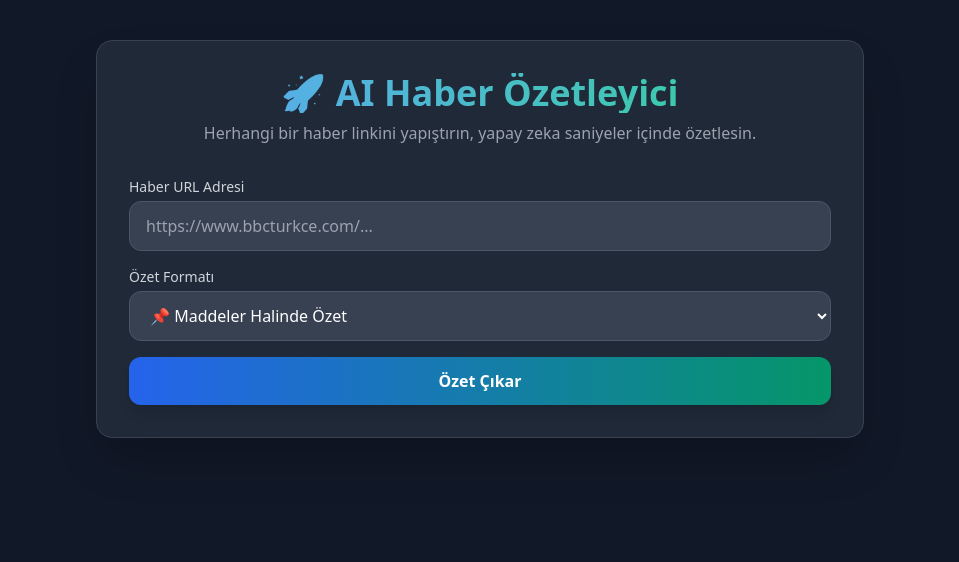
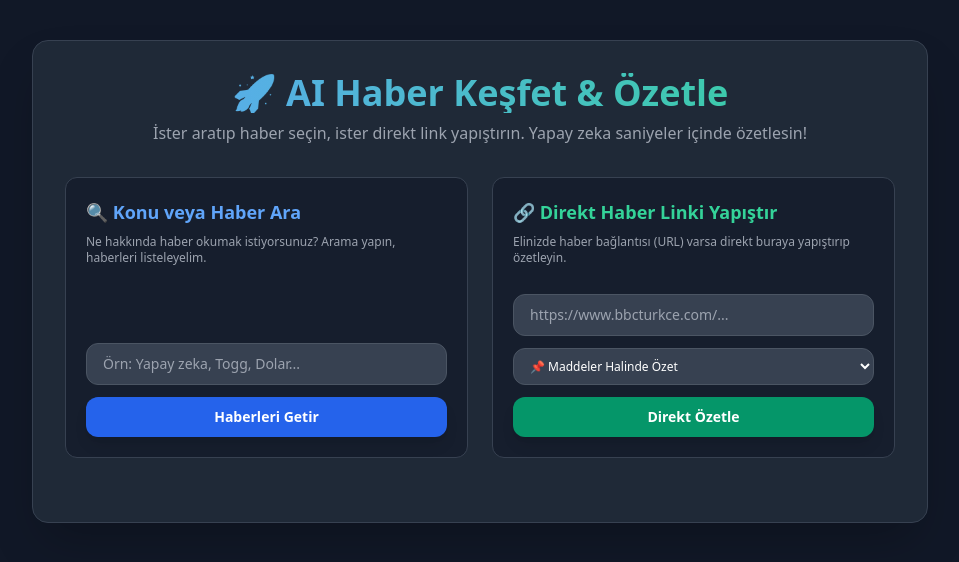
Before and after one commit to Leartha/AI-News-Scraper, a Flask app: page / in a window 1280 px wide. Shown: the top 562 px of the page, without its empty margins (160-1119 px from the left). Run offline with Flask 3, Linux system fonts and the light colour scheme; some libraries are stand-ins or nearby versions.

Commit message:
Update index.html

```diff
--- a/templates/index.html
+++ b/templates/index.html
@@ -10,54 +10,121 @@
 <body class="bg-gray-900 text-gray-100 min-h-screen font-sans flex flex-col items-center py-10 px-4">
 
     <!-- Ana Konteyner -->
-    <div class="max-w-3xl w-full bg-gray-800 rounded-2xl shadow-2xl p-6 md:p-8 border border-gray-700">
+    <div class="max-w-4xl w-full bg-gray-800 rounded-2xl shadow-2xl p-6 md:p-8 border border-gray-700">
 
         <!-- Başlık Bölümü -->
         <div class="text-center mb-8">
             <h1 class="text-3xl md:text-4xl font-extrabold text-transparent bg-clip-text bg-gradient-to-r from-blue-400 to-emerald-400 mb-2">
-                🚀 AI Haber Özetleyici
+                🚀 AI Haber Keşfet & Özetle
             </h1>
             <p class="text-gray-400 text-sm md:text-base">
-                Herhangi bir haber linkini yapıştırın, yapay zeka saniyeler içinde özetlesin.
+                İster aratıp haber seçin, ister direkt link yapıştırın. Yapay zeka saniyeler içinde özetlesin!
             </p>
         </div>
 
-        <!-- Form Alanı -->
-        <form method="POST" class="space-y-4">
+        <!-- 🔴 İKİLİ ARAMA / LİNK GİRİŞ ALANI -->
+        <div class="grid grid-cols-1 md:grid-cols-2 gap-6 mb-8">
+
+            <!-- SOL TARAFA: KONU ARAMA BARI -->
+            <div class="bg-gray-900/60 p-5 rounded-xl border border-gray-700 flex flex-col justify-between">
                 <div>
-                <label class="block text-sm font-medium text-gray-300 mb-1">Haber URL Adresi</label>
-                <input type="url" name="url" placeholder="https://www.bbcturkce.com/..." required
-                    class="w-full px-4 py-3 bg-gray-700 border border-gray-600 rounded-xl focus:outline-none focus:ring-2 focus:ring-blue-500 text-white placeholder-gray-400 transition">
+                    <h2 class="text-lg font-semibold text-blue-400 mb-2 flex items-center gap-2">
+                        <span>🔍 Konu veya Haber Ara</span>
+                    </h2>
+                    <p class="text-xs text-gray-400 mb-4">Ne hakkında haber okumak istiyorsunuz? Arama yapın, haberleri listeleyelim.</p>
                 </div>
 
+                <form method="POST" class="space-y-3">
+                    <input type="hidden" name="islem_turu" value="ara">
+                    <input type="text" name="query" value="{{ arama_kelimesi }}" placeholder="Örn: Yapay zeka, Togg, Dolar..." required
+                        class="w-full px-4 py-2.5 bg-gray-700 border border-gray-600 rounded-xl focus:outline-none focus:ring-2 focus:ring-blue-500 text-white placeholder-gray-400 text-sm">
+                    <button type="submit"
+                        class="w-full bg-blue-600 hover:bg-blue-500 text-white font-bold py-2.5 px-4 rounded-xl shadow-lg transition text-sm cursor-pointer">
+                        Haberleri Getir
+                    </button>
+                </form>
+            </div>
+
+            <!-- SAĞ TARAFA: DİREKT LİNK YAPIŞTIRMA BARI -->
+            <div class="bg-gray-900/60 p-5 rounded-xl border border-gray-700 flex flex-col justify-between">
                 <div>
-                <label class="block text-sm font-medium text-gray-300 mb-1">Özet Formatı</label>
-                <select name="format" class="w-full px-4 py-3 bg-gray-700 border border-gray-600 rounded-xl focus:outline-none focus:ring-2 focus:ring-blue-500 text-white transition cursor-pointer">
+                    <h2 class="text-lg font-semibold text-emerald-400 mb-2 flex items-center gap-2">
+                        <span>🔗 Direkt Haber Linki Yapıştır</span>
+                    </h2>
+                    <p class="text-xs text-gray-400 mb-4">Elinizde haber bağlantısı (URL) varsa direkt buraya yapıştırıp özetleyin.</p>
+                </div>
+
+                <form method="POST" class="space-y-3">
+                    <input type="hidden" name="islem_turu" value="ozetle">
+                    <input type="url" name="url" placeholder="https://www.bbcturkce.com/..." required
+                        class="w-full px-4 py-2.5 bg-gray-700 border border-gray-600 rounded-xl focus:outline-none focus:ring-2 focus:ring-emerald-500 text-white placeholder-gray-400 text-sm">
+
+                    <select name="format" class="w-full px-3 py-2 bg-gray-700 border border-gray-600 rounded-xl focus:outline-none text-white text-xs cursor-pointer">
                         <option value="maddeli">📌 Maddeler Halinde Özet</option>
                         <option value="tek_cumle">🎯 1 Cümlelik Yönetici Özeti</option>
-                    <option value="tweet">🐦 Tweet / X Dizisi (SMM)</option>
+                        <option value="tweet">🐦 Tweet / X Dizisi</option>
                         <option value="soru_cevap">❓ 3 Soru - 3 Cevap</option>
                     </select>
+
+                    <button type="submit"
+                        class="w-full bg-emerald-600 hover:bg-emerald-500 text-white font-bold py-2.5 px-4 rounded-xl shadow-lg transition text-sm cursor-pointer">
+                        Direkt Özetle
+                    </button>
+                </form>
             </div>
 
-            <button type="submit"
-                class="w-full bg-gradient-to-r from-blue-600 to-emerald-600 hover:from-blue-500 hover:to-emerald-500 text-white font-bold py-3 px-6 rounded-xl shadow-lg transform active:scale-98 transition cursor-pointer">
-                Özet Çıkar
+        </div>
+
+        <!-- 🔵 ARAMA SONUÇLARI (Eğer Haberler Bulunduysa Listele) -->
+        {% if haberler %}
+            <div class="mb-8 pt-6 border-t border-gray-700">
+                <h3 class="text-xl font-bold text-gray-200 mb-4 flex items-center gap-2">
+                    <span>📰 "{{ arama_kelimesi }}" İle İlgili Son Haberler</span>
+                </h3>
+
+                <div class="space-y-3">
+                    {% for haber in haberler %}
+                        <div class="bg-gray-900 border border-gray-700 p-4 rounded-xl flex flex-col md:flex-row items-start md:items-center justify-between gap-4 hover:border-gray-600 transition">
+                            <div class="flex-1">
+                                <h4 class="font-semibold text-gray-100 text-base mb-1">{{ haber.title }}</h4>
+                                <div class="flex items-center gap-3 text-xs text-gray-400">
+                                    <span class="bg-gray-800 px-2 py-0.5 rounded text-blue-400 font-medium">{{ haber.source }}</span>
+                                    <span>{{ haber.date }}</span>
+                                </div>
+                            </div>
+
+                            <!-- Her haber için Özetleme Formu -->
+                            <form method="POST" class="flex items-center gap-2 w-full md:w-auto">
+                                <input type="hidden" name="islem_turu" value="ozetle">
+                                <input type="hidden" name="url" value="{{ haber.url }}">
+
+                                <select name="format" class="px-2 py-1.5 bg-gray-700 border border-gray-600 rounded-lg text-white text-xs cursor-pointer">
+                                    <option value="maddeli">📌 Maddeli</option>
+                                    <option value="tek_cumle">🎯 1 Cümle</option>
+                                    <option value="tweet">🐦 Tweet</option>
+                                    <option value="soru_cevap">❓ 3 Soru/Cevap</option>
+                                </select>
+
+                                <button type="submit" class="bg-emerald-600 hover:bg-emerald-500 text-white font-semibold py-1.5 px-3 rounded-lg text-xs transition whitespace-nowrap cursor-pointer">
+                                    ✨ Özetle
                                 </button>
                             </form>
+                        </div>
+                    {% endfor %}
+                </div>
+            </div>
+        {% endif %}
 
-        <!-- Sonuç Alanı (Eğer Özet Geldiyle Göster) -->
+        <!-- 🟢 ÖZET SONUÇ ALANI (Özet Oluştuysa Göster) -->
         {% if ozet %}
             <div class="mt-8 pt-8 border-t border-gray-700 space-y-6">
 
-                <!-- Haber Başlığı -->
                 {% if baslik %}
                     <h2 class="text-xl md:text-2xl font-bold text-gray-100 leading-snug">
                         {{ baslik }}
                     </h2>
                 {% endif %}
 
-                <!-- Haber Görseli -->
                 {% if gorsel_url %}
                     <div class="overflow-hidden rounded-xl border border-gray-700">
                         <img src="{{ gorsel_url }}" alt="Haber Görseli" class="w-full h-auto max-h-96 object-cover">
@@ -71,10 +138,10 @@
                             <span>✨ AI Özeti</span>
                         </h3>
 
-                        <!-- 🎧 Ses Kontrol Paneli (Ses, Hız ve Oynat) -->
+                        <!-- 🎧 Ses Kontrol Paneli -->
                         <div class="flex items-center gap-2 bg-gray-900/60 p-1.5 rounded-xl border border-gray-700">
 
-                            <!-- 🔊 Ses Seviyesi (Slider) -->
+                            <!-- 🔊 Ses Seviyesi Slider -->
                             <div class="flex items-center gap-1 px-1">
                                 <span class="text-xs">🔊</span>
                                 <input type="range" id="ses-seviyesi" min="0" max="1" step="0.1" value="1"
@@ -104,7 +171,7 @@
                     </div>
                 </div>
 
-                <!-- İndirme Butonu Formu -->
+                <!-- İndirme Formu -->
                 <form action="/indir" method="POST">
                     <input type="hidden" name="ozet_metni" value="{{ ozet }}">
                     <button type="submit"
@@ -118,12 +185,11 @@
 
     </div>
 
-    <!-- 🎧 Seslendirme JavaScript Kodu -->
+    <!-- 🎧 Seslendirme JS Kodu -->
     <script>
         function seslendir() {
             const btn = document.getElementById("ses-btn");
 
-            // Eğer zaten okunuyorsa durdur
             if (speechSynthesis.speaking) {
                 speechSynthesis.cancel();
                 btn.innerHTML = "🔊 Dinle";
@@ -135,23 +201,20 @@
             const metin = document.getElementById("ozet-metni").innerText;
             if (!metin) return;
 
-            // Seçilen Hız ve Ses Seviyesi Değerlerini Al
             const secilenHiz = parseFloat(document.getElementById("hiz-secimi").value) || 1.0;
             const secilenSes = parseFloat(document.getElementById("ses-seviyesi").value) ?? 1.0;
 
             const utterance = new SpeechSynthesisUtterance(metin);
-            utterance.lang = "tr-TR";        // Türkçe Ses
-            utterance.rate = secilenHiz;     // Hız (0.5x - 2.0x)
-            utterance.volume = secilenSes;   // Ses Seviyesi (0.0 - 1.0)
+            utterance.lang = "tr-TR";
+            utterance.rate = secilenHiz;
+            utterance.volume = secilenSes;
 
-            // Okuma başladığında butonun görünümünü değiştir
             utterance.onstart = function() {
                 btn.innerHTML = "⏹️ Durdur";
                 btn.classList.remove("text-blue-400");
                 btn.classList.add("text-red-400");
             };
 
-            // Okuma bittiğinde butonu sıfırla
             utterance.onend = function() {
                 btn.innerHTML = "🔊 Dinle";
                 btn.classList.remove("text-red-400");
```
Lines whose indentation alone changed are shown as unchanged.
